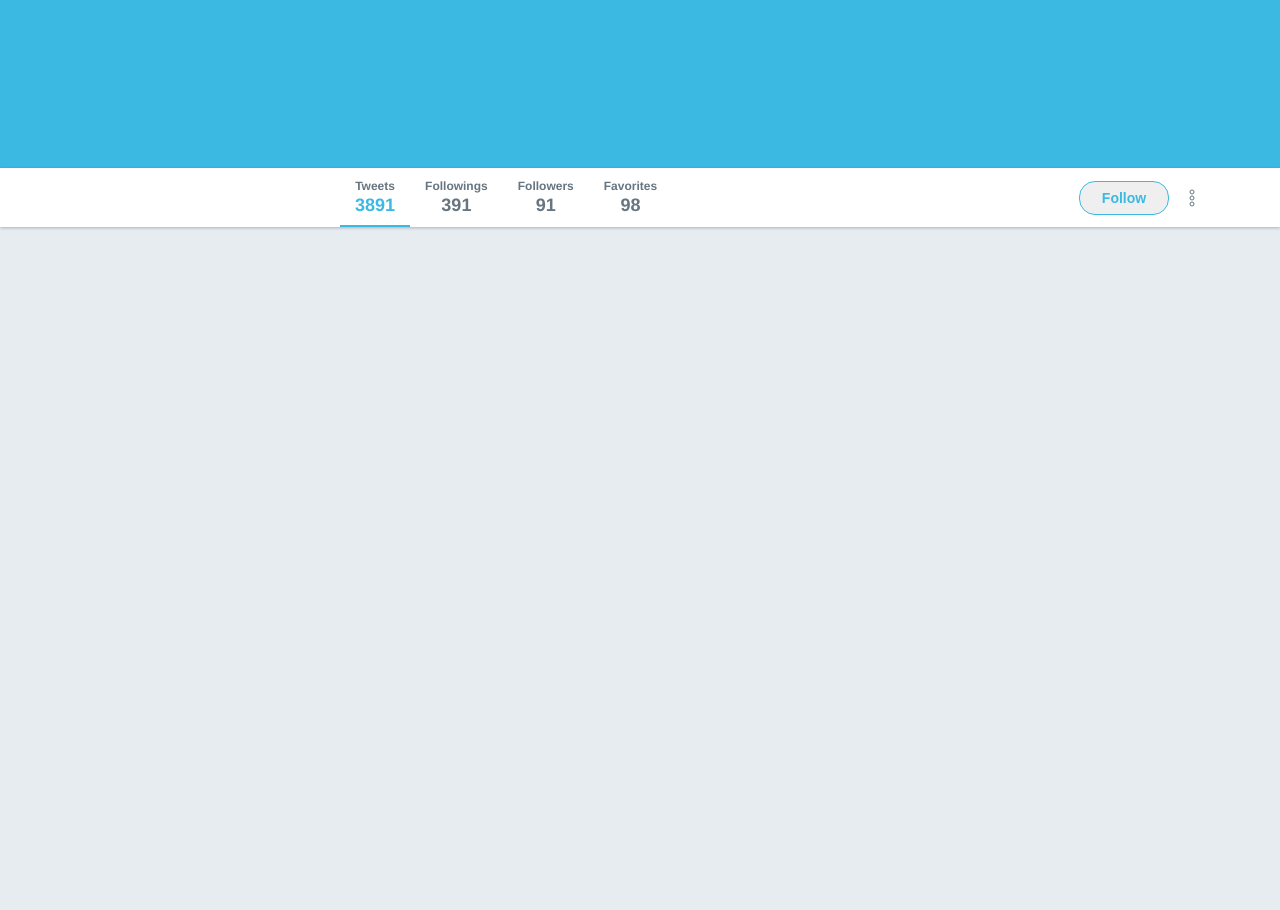
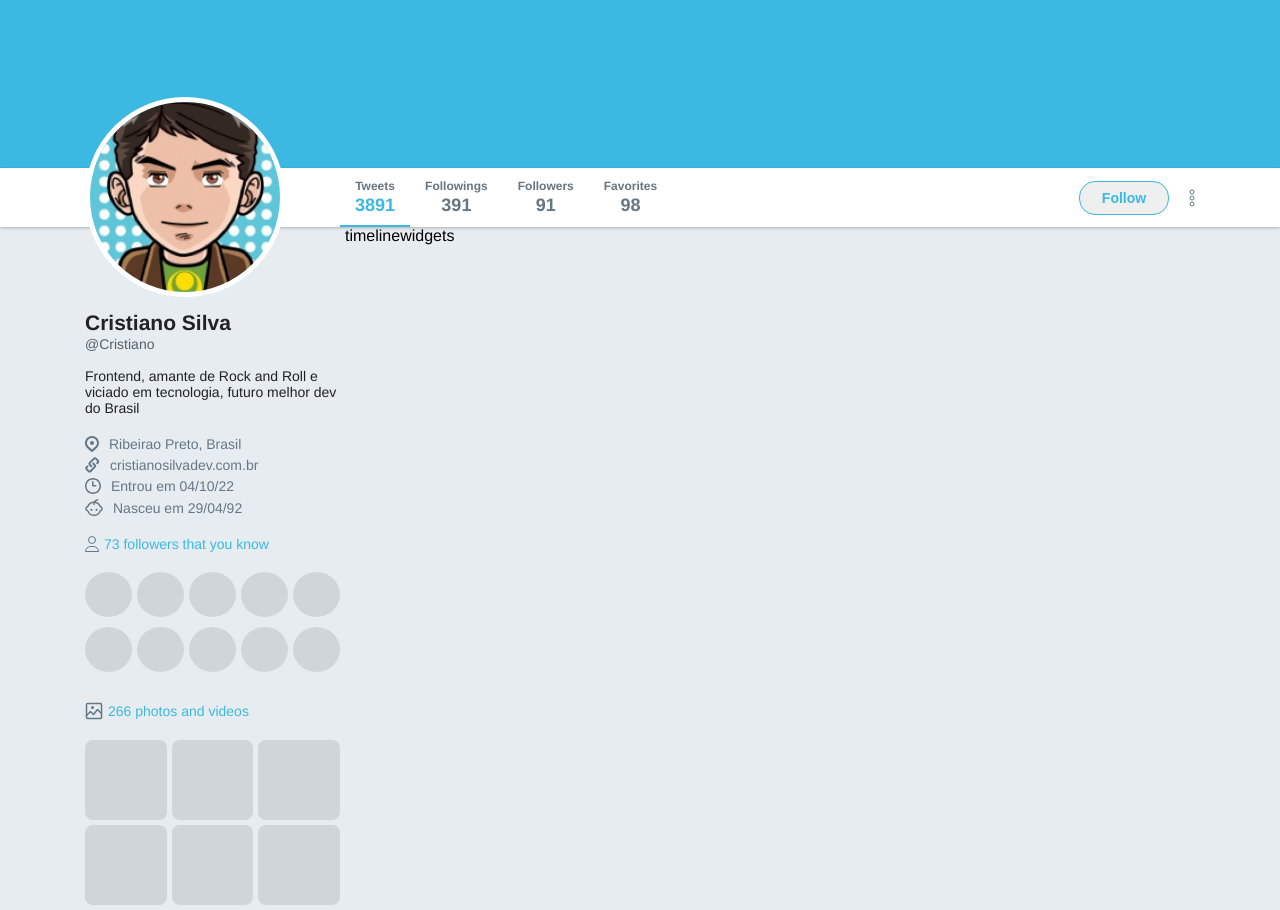
Before and after one commit to cristianoprogramador/cursoFlexBox, a plain HTML site: page index.html in a window 1280 px wide. Shown: the part 258-1168 px from the top of the page. Before the commit the page ends 800 px from the top, so only its background shows below. Drawn offline with Linux system fonts and the light colour scheme.

Commit message:
Side bar construida

```diff
--- a/index.html
+++ b/index.html
@@ -1,6 +1,5 @@
 <!DOCTYPE html>
 <html lang="en">
-
 <head>
     <meta charset="UTF-8">
     <meta http-equiv="X-UA-Compatible" content="IE=edge">
@@ -59,6 +58,58 @@
         </div>
        </div>
     </div>
+
+    <div class="wrapper-content content">
+        <aside class="profile">
+            <img class="avatar" src="/images/avatar.png" alt="Cristiano Silva">
+            <h1>Cristiano Silva</h1>
+            <span>@Cristiano</span>
+            <p>Frontend, amante de Rock and Roll e viciado em tecnologia, futuro melhor dev do Brasil</p>
+
+            <ul class="list">
+                <li><img src="/images/place.svg" alt="">Ribeirao Preto, Brasil</li>
+                <li><img src="/images/url.svg" alt="URL">cristianosilvadev.com.br</li>
+                <li><img src="/images/joined.svg" alt="Joine">Entrou em 04/10/22</li>
+                <li><img src="/images/born.svg" alt="Joine">Nasceu em 29/04/92</li>
+            </ul>
+
+            <div class="widget followers">
+                <strong> <img src="/images/followers.svg" alt="followers"> 73 followers that you know</strong>
+
+                <ul>
+                    <li></li>
+                    <li></li>
+                    <li></li>
+                    <li></li>
+                    <li></li>
+                    <li></li>
+                    <li></li>
+                    <li></li>
+                    <li></li>
+                    <li></li>
+                </ul>
+            </div>
+
+            <div class="widget images">
+                <strong> <img src="/images/images.svg" alt="Images"> 266 photos and videos</strong>
+
+                <ul>
+                    <li></li>
+                    <li></li>
+                    <li></li>
+                    <li></li>
+                    <li></li>
+                    <li></li>
+                </ul>
+            </div>
+        </aside>
+        <section class="timeline">
+            timeline
+        </section>
+        <aside class="widgets">
+            widgets
+        </aside>
+    </div>
 </body>
 
 </html>
--- a/styles.css
+++ b/styles.css
@@ -186,3 +186,108 @@ div.bar .content .actions button {
 
     margin-right: 20px;
 }
+
+div.wrapper-content {
+    display:flex ;
+}
+
+div.wrapper-content aside.profile{
+    width: 260px;
+}
+
+div.wrapper-content aside.profile img.avatar{
+    width: 200px;
+    height: 200px;
+    border-radius: 50%;
+    border: 5px solid #fff;
+    margin-top: -130px;
+}
+
+div.wrapper-content aside.profile h1 {
+    font-size: 21px;
+    color: #1f2226;
+    margin-top: 10px;
+}
+
+div.wrapper-content aside.profile span {
+    font-size: 14px;
+    color: #53626c;
+}
+
+div.wrapper-content aside.profile p {
+    font-size: 14px;
+    color: #1f2226;
+    margin-top: 15px;
+}
+
+div.wrapper-content aside.profile ul {
+    margin-top: 20px;
+    list-style: none;
+}
+
+div.wrapper-content aside.profile ul.list li {
+    font-size: 14px;
+    color: #657786;
+
+    display: flex;
+    align-items: center;
+    margin-top: 5px;
+}
+
+div.wrapper-content aside.profile ul.list li:first-child {
+    margin: 0;
+}
+
+div.wrapper-content aside.profile ul.list li img {
+    margin-right: 10px;
+}
+
+div.wrapper-content aside.profile .widget {
+    margin-top: 20px;
+}
+
+div.wrapper-content aside.profile .widget strong {
+    font-weight: normal;
+    color: #3BB9E3;
+    font-size: 14px;
+    display: flex;
+    align-items: center;
+}
+
+div.wrapper-content aside.profile .widget strong img {
+    margin-right: 5px;
+}
+
+div.wrapper-content aside.profile .followers ul {
+    list-style: none;
+    display: flex;
+    flex-wrap: wrap;
+    align-content: flex-start;
+    align-items: flex-start;
+}
+
+div.wrapper-content aside.profile .followers ul li {
+    width: 45px;
+    height: 45px;
+    background: #d0d5d9;
+    border-radius: 50%;
+    flex: 1 0 auto;
+    margin: 0 5px 10px 0;
+}
+
+div.wrapper-content aside.profile .images ul {
+    list-style: none;
+    display: flex;
+    flex-wrap: wrap;
+    align-content: flex-start;
+    align-items: flex-start;
+}
+
+div.wrapper-content aside.profile .images ul li {
+    width: 80px;
+    height: 80px;
+    background: #d0d5d9;
+    border-radius: 8px;
+    flex: 1 0 auto;
+    margin: 0 5px 5px 0;
+}
```
